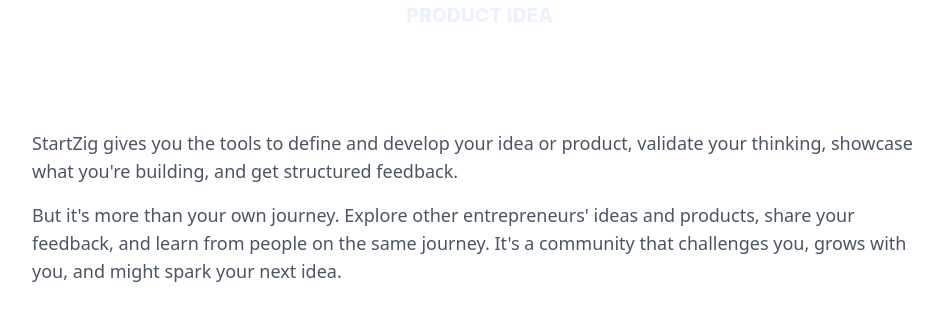
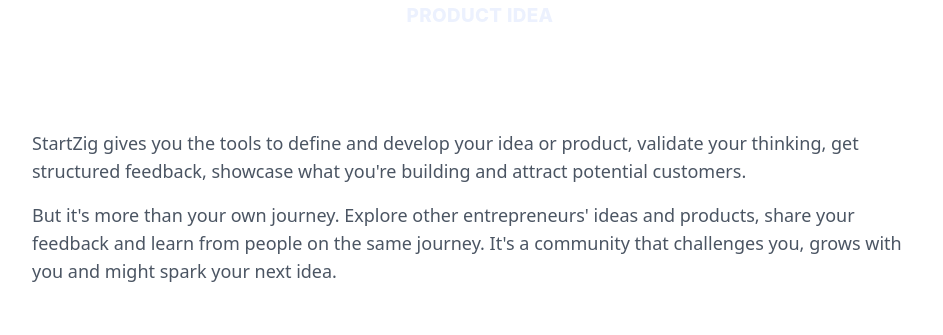
Before and after one commit to Avileven/StartZigi, a Next.js app: page / in a window 1280 px wide. Shown: the part 1320-1655 px from the top of the page, without its empty margins (160-1103 px from the left). Built offline with nearby package versions, Linux system fonts and the light colour scheme; no server answers.

Commit message:
UPDATE HOPE PAGE FIRST SECTION2

```diff
--- a/app/page.jsx
+++ b/app/page.jsx
@@ -350,10 +350,10 @@ export default function Home() {
             <ProductGrowthAnimation className="w-[82vw] sm:w-full max-w-xl mx-auto mb-8" />
             <div className="space-y-4">
               <p className="text-lg text-gray-600">
-                StartZig gives you the tools to define and develop your idea or product, validate your thinking, showcase what you're building, and get structured feedback.
+                StartZig gives you the tools to define and develop your idea or product, validate your thinking, get structured feedback, showcase what you're building and attract potential customers.
               </p>
               <p className="text-lg text-gray-600">
-                But it's more than your own journey. Explore other entrepreneurs' ideas and products, share your feedback, and learn from people on the same journey. It's a community that challenges you, grows with you, and might spark your next idea.
+                But it's more than your own journey. Explore other entrepreneurs' ideas and products, share your feedback and learn from people on the same journey. It's a community that challenges you, grows with you and might spark your next idea.
               </p>
             </div>
           </div>
```
